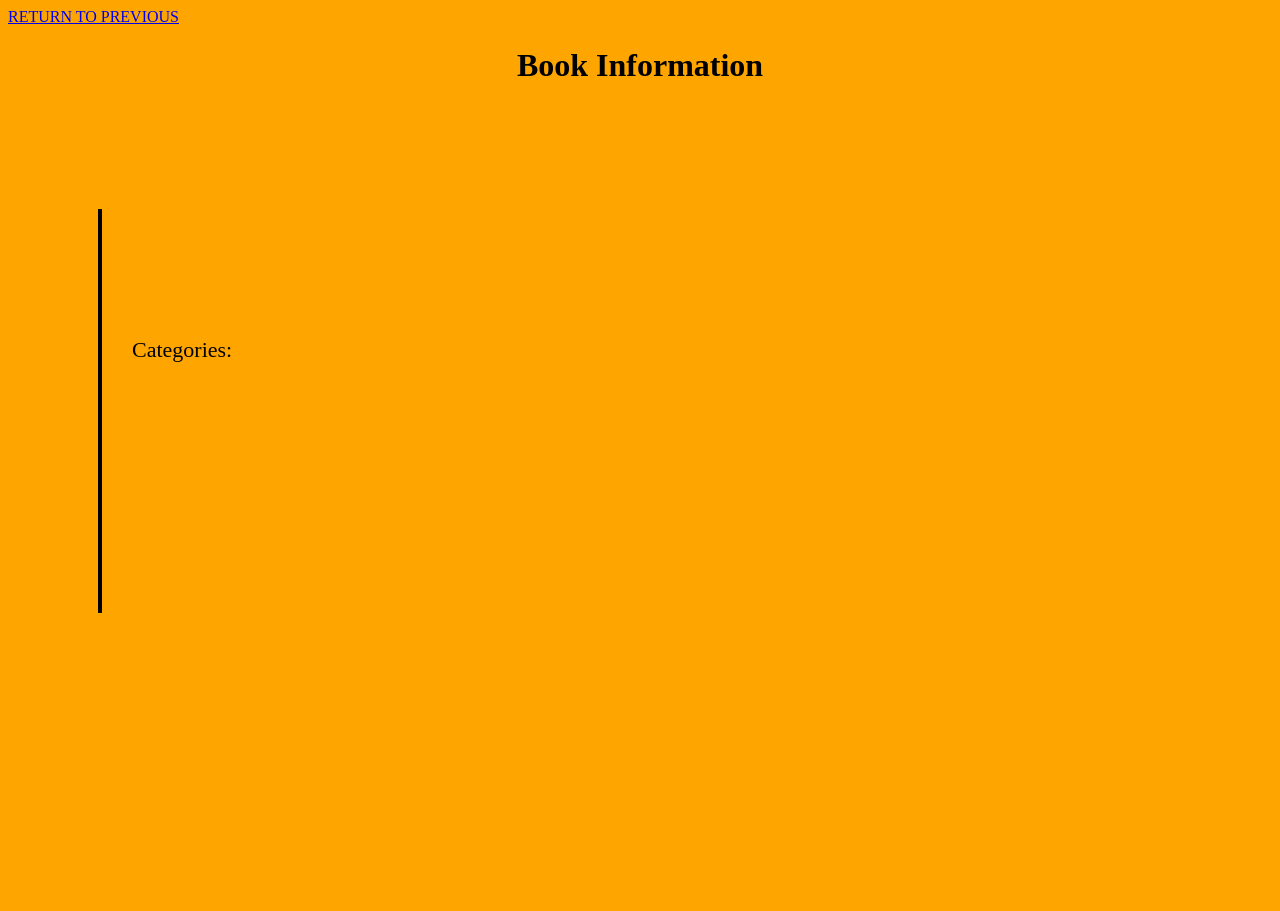
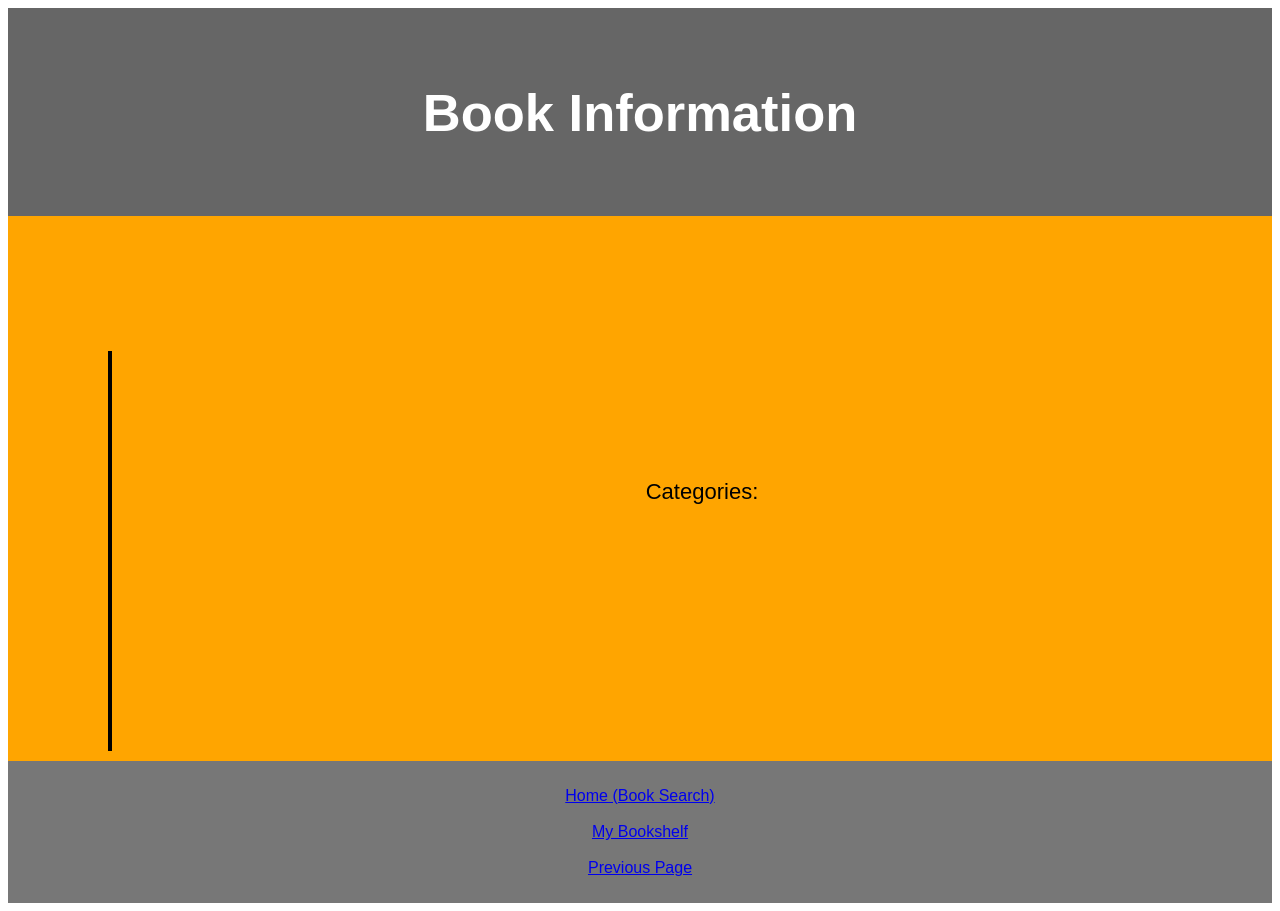
Before and after one commit to jdaviscooper/IT4203ADVWEDEV, a plain HTML site: page bookinfo.html in a window 1280 px wide. Before the commit the page ends 800 px from the top, so only its background shows below. Drawn offline with nearby package versions, Linux system fonts and the light colour scheme; no server answers.

Commit message:
infobook

```diff
--- a/bookinfo.html
+++ b/bookinfo.html
@@ -1,20 +1,72 @@
+<!DOCTYPE html>
+<html lang="en">
+<head>
+<title>Book Information</title>
+<meta charset="utf-8">
+<meta name="viewport" content="width=device-width, initial-scale=1">
+<script src="https://code.jquery.com/jquery-2.1.4.min.js"></script>
+<style>
+* {
+    box-sizing: border-box;
+}
 
-<!DOCTYPE html>
+body {
+    font-family: Arial, Helvetica, sans-serif;
+}
 
-<html>
-<head>
-<meta charset="utf-8">
-        <title>Book Information</title>
-		<a href="milestone2.html"> RETURN TO PREVIOUS</a>
-		<h1><center>Book Information</center></h1>
-        <script src="https://code.jquery.com/jquery-2.1.4.min.js"></script>
-        <style>
-                body {
-                    background-color: orange;
 
-                }
+header {
+    background-color: #666;
+    padding: 30px;
+    text-align: center;
+    font-size: 35px;
+    color: white;
+}
 
-			#L {
+
+section {
+    display: -webkit-flex;
+    display: flex;
+}
+
+
+
+
+article {
+    -webkit-flex: 3;
+    -ms-flex: 3;
+    flex: 3;
+    background-color: orange;
+    padding: 10px;
+}
+
+
+footer {
+    background-color: #777;
+    padding: 10px;
+    text-align: center;
+    color: white;
+}
+
+
+@media (max-width: 600px) {
+    section {
+      -webkit-flex-direction: column;
+      flex-direction: column;
+    }
+}
+</style>
+</head>
+
+
+<header>
+  <h2>Book Information</h2>
+</header>
+
+<section>
+
+  <article>
+    <center><style>#L {
             display: block;
             color: white;
             font-family: Pure Futura, sans-serif;
@@ -154,5 +206,13 @@
 
 		</div>
   </div>
+
+  </article>
+</section>
+
+<footer>
+  <p><a href="homebooksearch.html">Home (Book Search)</a><br></br><a href="mybookshelf.html">My Bookshelf</a><br></br><a href="milestone2.html">Previous Page</a></p>
+</footer>
+
 </body>
 </html>
```
